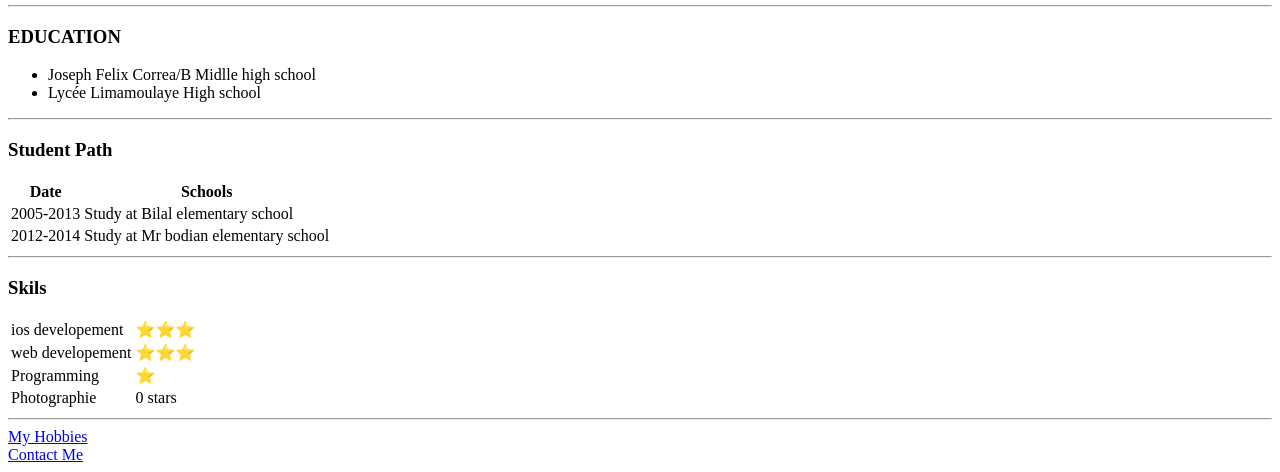
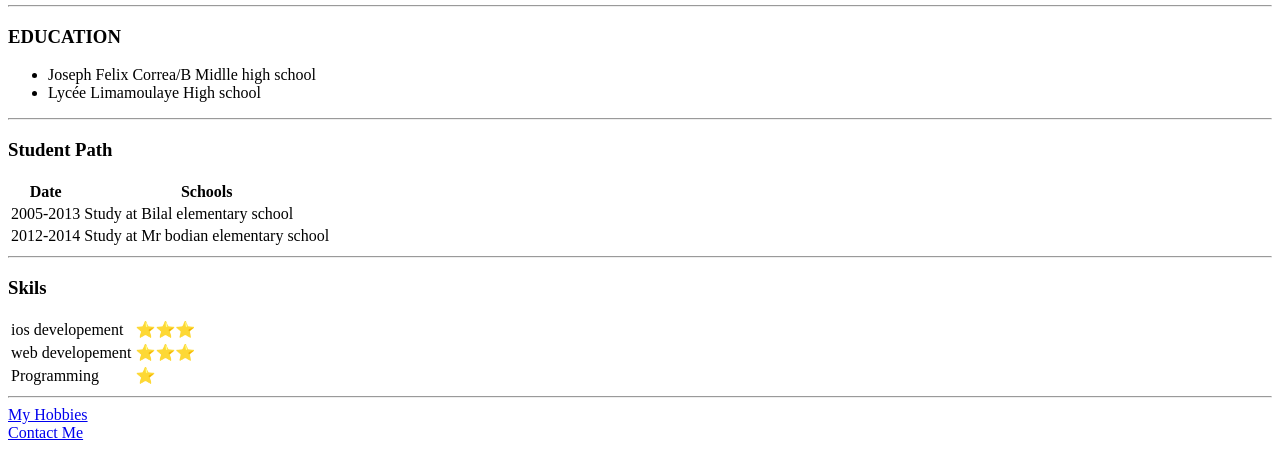
Before and after one commit to 14majid/Abdoumajid, a plain HTML site: page index.html in a window 1280 px wide. Shown: the part 377-849 px from the top of the page. After the commit the page ends 827 px from the top, so only its background shows below. Drawn offline with Linux system fonts and the light colour scheme.

Commit message:
Update index.html

```diff
--- a/index.html
+++ b/index.html
@@ -63,10 +63,6 @@
          <td>Programming</td>
         <td>⭐</td>
       </tr>
-      <tr>
-        <td>Photographie</td>
-        <td>0 stars</td>
-      </tr>
      </table>
      <hr>
 
```
